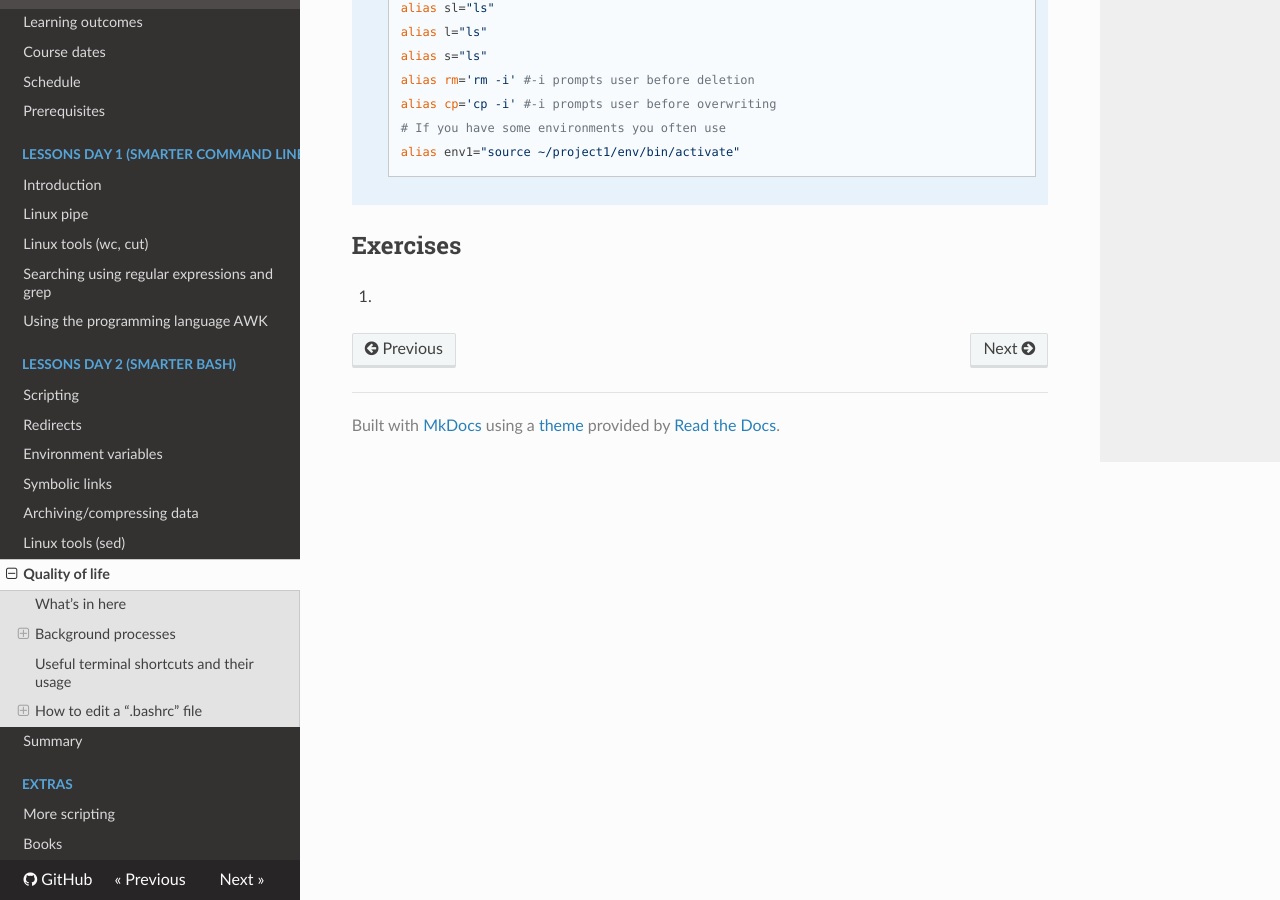
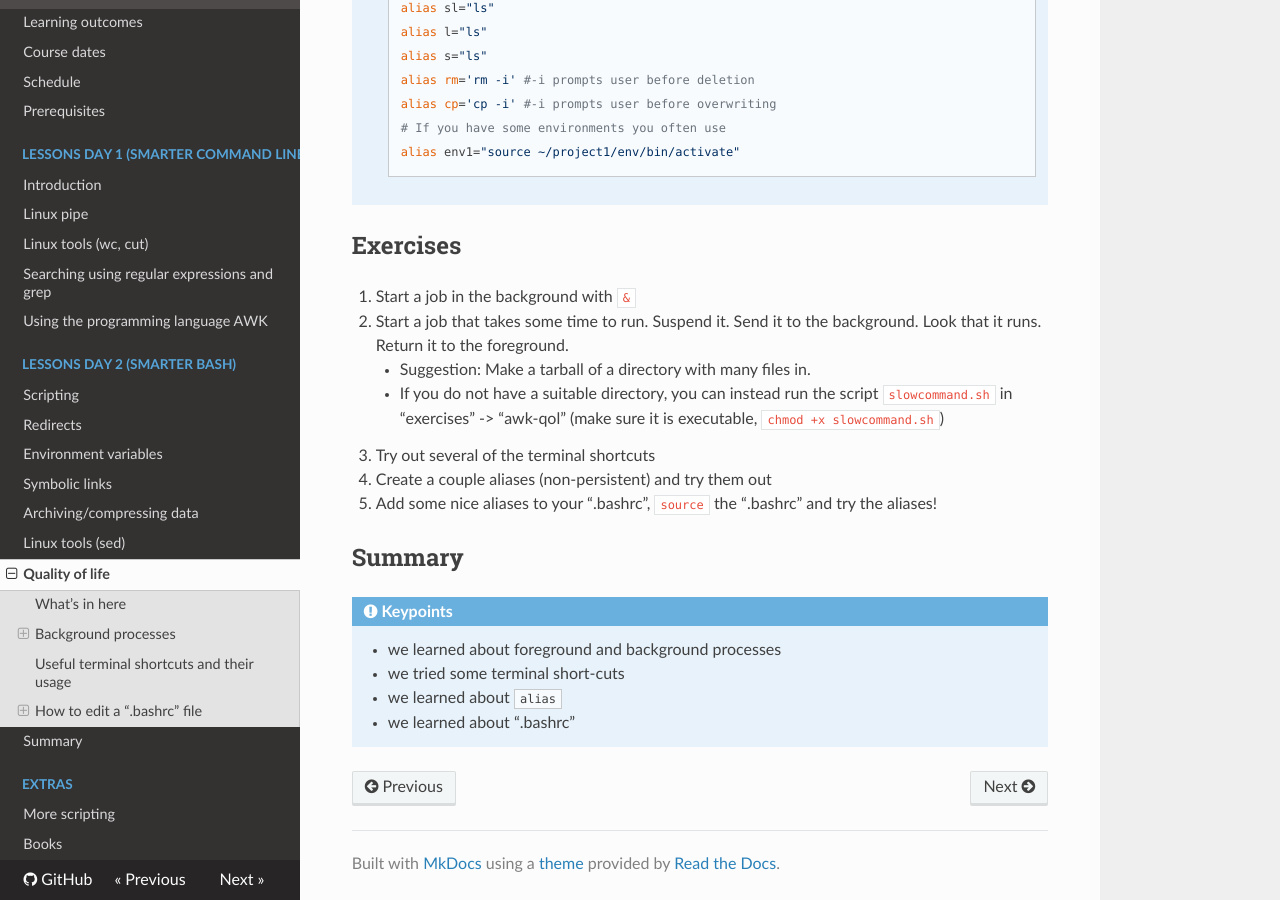
Before and after one commit to UPPMAX/linux-command-line-201, an MkDocs documentation site: the page built from docs/sessions/qual.md, in a window 1280 px wide and 900 px high, scrolled down 7434 px. Built offline with MkDocs 1.6.1, drawn with Linux system fonts in a browser that asks for light colours; nearby versions of some CDN libraries.

Commit message:
Done with the quality of life section, I think. Also added an example script that is only made to be slow so it can be used to play with foreground and background processes

```diff
--- a/docs/sessions/qual.md
+++ b/docs/sessions/qual.md
@@ -306,4 +306,19 @@ Here we are just going to add them to ".bashrc".
 
 ## Exercises
 
-1.
+1. Start a job in the background with ``&``
+2. Start a job that takes some time to run. Suspend it. Send it to the background. Look that it runs. Return it to the foreground.
+    - Suggestion: Make a tarball of a directory with many files in.
+    - If you do not have a suitable directory, you can instead run the script ``slowcommand.sh`` in "exercises" -> "awk-qol" (make sure it is executable, ``chmod +x slowcommand.sh``)
+3. Try out several of the terminal shortcuts
+4. Create a couple aliases (non-persistent) and try them out
+5. Add some nice aliases to your ".bashrc", ``source`` the ".bashrc" and try the aliases!
+
+## Summary
+
+!!! note "Keypoints"
+
+    - we learned about foreground and background processes
+    - we tried some terminal short-cuts
+    - we learned about ``alias``
+    - we learned about ".bashrc"
```
Also changed, not shown: 1 other file.
